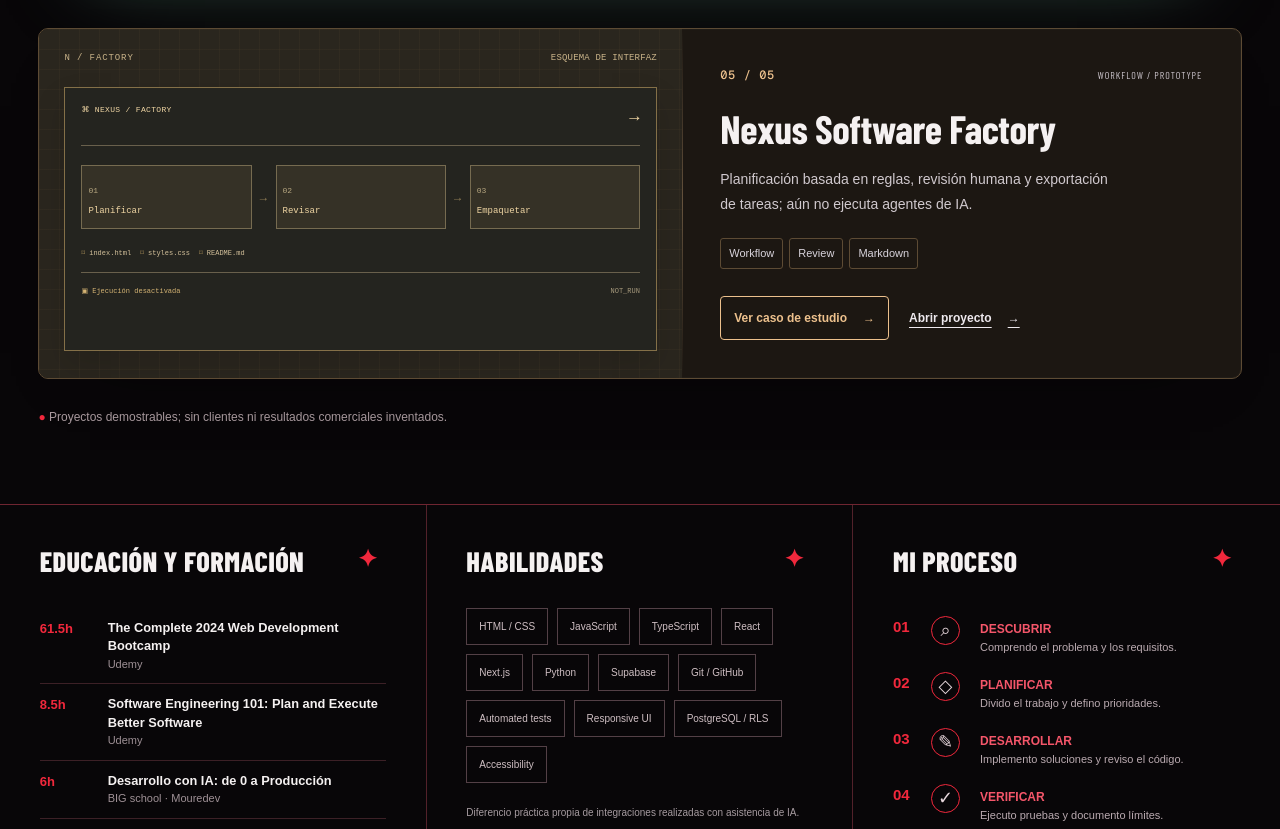
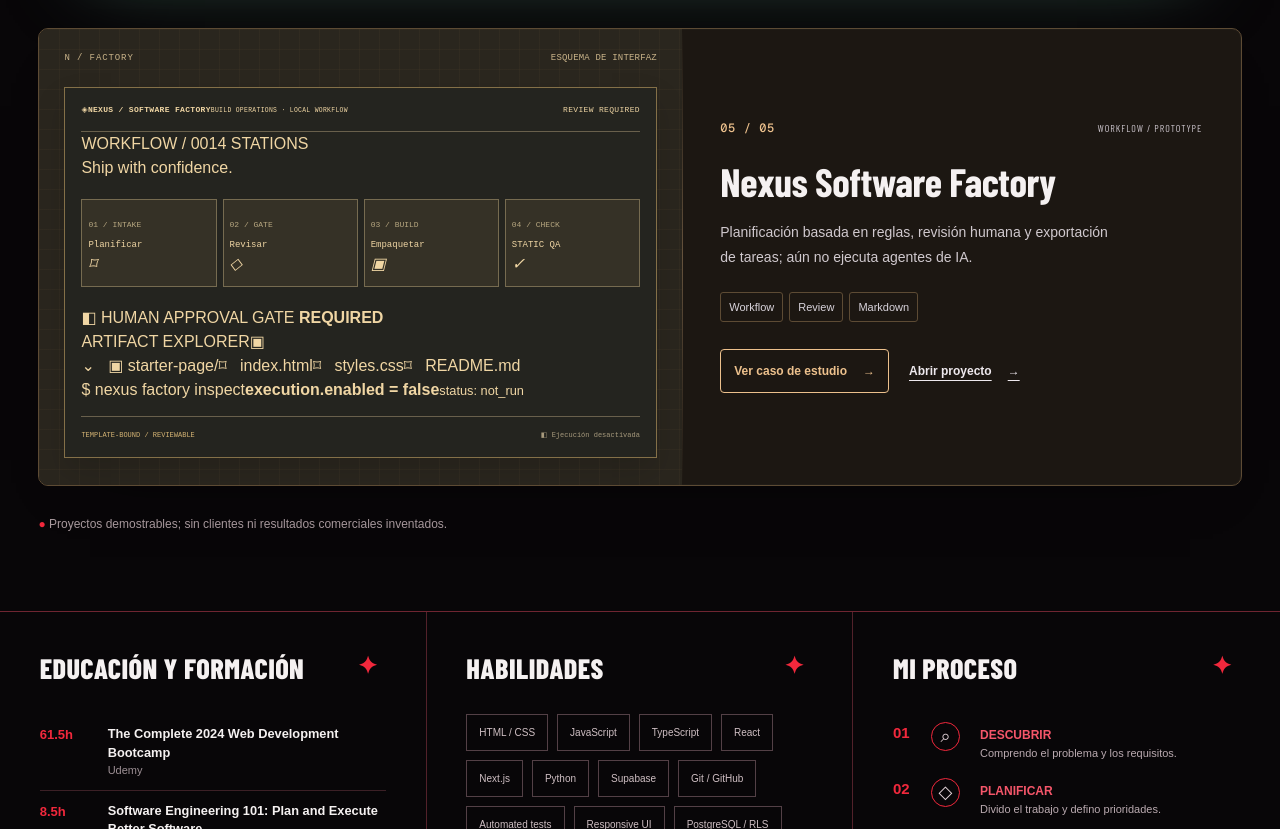
Before and after one commit to Dleteo/Nexus-AI, a Next.js app: page / in a window 1280 px wide. Shown: the part 2563-3392 px from the top of the page. Built offline with nearby package versions, Linux system fonts and the light colour scheme.

Commit message:
design(factory): rebuild cover as 4-station release-control IDE with artifact tree and truthful execution gate

```diff
--- a/components/career/ProjectCover.tsx
+++ b/components/career/ProjectCover.tsx
@@ -170,10 +170,34 @@ export default function ProjectCover({project,language,spacious=false}:{project:
       </div>
     </div>}
     {project==="factory"&&<div className={s.factoryWindow}>
-      <div className={s.factoryHeader}><span>⌘ NEXUS / FACTORY</span><b>→</b></div>
-      <div className={s.pipeline}><div><small>01</small><strong>{t.plan}</strong></div><span>→</span><div><small>02</small><strong>{t.review}</strong></div><span>→</span><div><small>03</small><strong>{t.package}</strong></div></div>
-      <div className={s.codeFiles}><span>index.html</span><span>styles.css</span><span>README.md</span></div>
-      <div className={s.factoryFooter}><span>▣ {t.disabled}</span><span>NOT_RUN</span></div>
+      <div className={s.factoryHeader}>
+        <span className={s.factoryHeaderIdentity}><span className={s.factoryHeaderSymbol} aria-hidden="true">◈</span><span><strong>NEXUS / SOFTWARE FACTORY</strong><small>BUILD OPERATIONS · LOCAL WORKFLOW</small></span></span>
+        <span className={s.factoryHeaderState}><i aria-hidden="true"/> REVIEW REQUIRED</span>
+      </div>
+      <div className={s.factoryWorkbenchPreview}>
+        <div className={s.factoryPipelinePanel}>
+          <div className={s.factoryPanelCaption}><span>WORKFLOW / 001</span><span>4 STATIONS</span></div>
+          <div className={s.factoryPanelTitle}>Ship with confidence<span aria-hidden="true">.</span></div>
+          <div className={s.pipeline}>
+            <div><small>01 / INTAKE</small><strong>{t.plan}</strong><i aria-hidden="true">⌑</i></div>
+            <div><small>02 / GATE</small><strong>{t.review}</strong><i aria-hidden="true">◇</i></div>
+            <div><small>03 / BUILD</small><strong>{t.package}</strong><i aria-hidden="true">▣</i></div>
+            <div><small>04 / CHECK</small><strong>STATIC QA</strong><i aria-hidden="true">✓</i></div>
+          </div>
+          <div className={s.factoryGate}><span aria-hidden="true">◧</span> HUMAN APPROVAL GATE <strong>REQUIRED</strong></div>
+        </div>
+        <aside className={s.factoryArtifactPanel}>
+          <div className={s.factoryPanelCaption}><span>ARTIFACT EXPLORER</span><span>▣</span></div>
+          <div className={s.factoryArtifactTree}>
+            <span className={s.factoryArtifactFolder}>⌄ &nbsp; ▣ starter-page/</span>
+            <span>⌑ &nbsp; index.html</span>
+            <span>⌑ &nbsp; styles.css</span>
+            <span>⌑ &nbsp; README.md</span>
+          </div>
+          <div className={s.factoryTerminal}><span>$ nexus factory inspect</span><strong>execution.enabled = false</strong><small>status: not_run</small></div>
+        </aside>
+      </div>
+      <div className={s.factoryFooter}><span><i aria-hidden="true"/> TEMPLATE-BOUND / REVIEWABLE</span><span>◧ {t.disabled}</span></div>
     </div>}
   </div>;
 }
```
